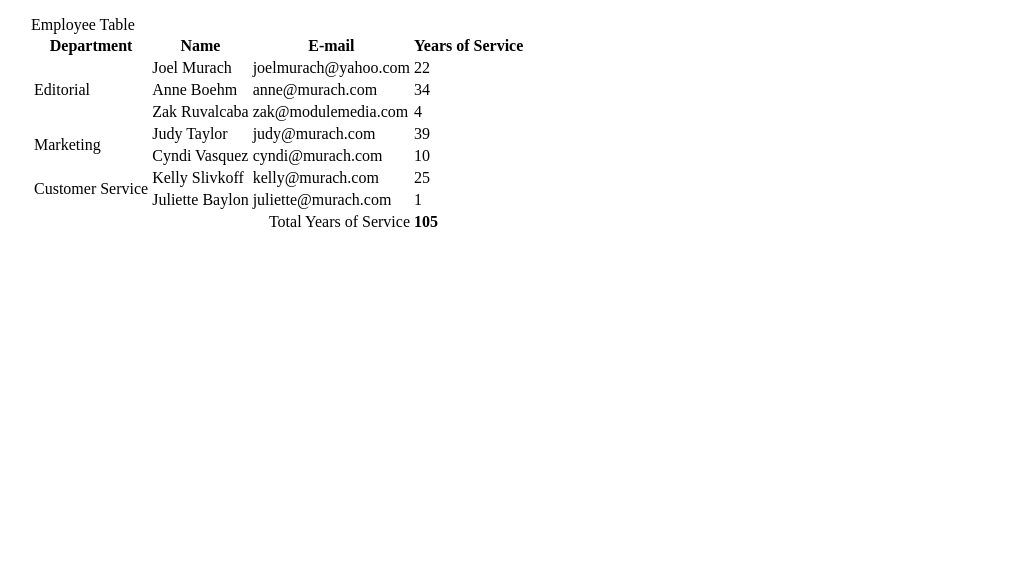
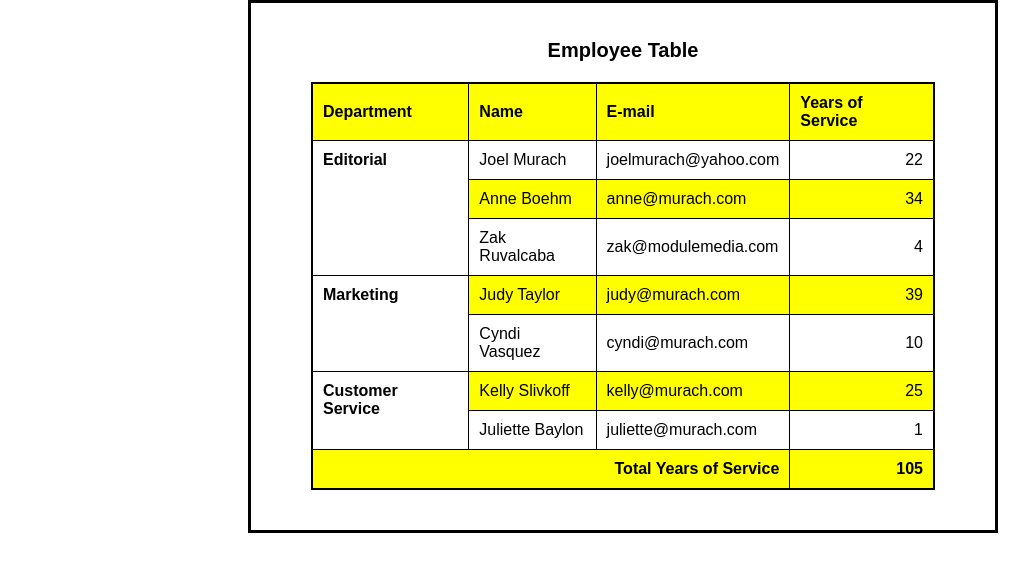
Before and after one commit to FatmaNurKucukkeskin/ceng311InClass, a plain HTML site: page in-classActivity3/kucukkeskin_pehlivanlı.html in a window 1280 px wide. Shown: the whole page, without its empty margins (17-1046 px from the left). Drawn offline with Linux system fonts and the light colour scheme.

Commit message:
Add files via upload

```diff
--- a/in-classActivity3/kucukkeskin_pehlivanlı.html
+++ b/in-classActivity3/kucukkeskin_pehlivanlı.html
@@ -4,7 +4,7 @@
     <title>Employee Table</title>
     <meta charset="UTF-8">
     <meta name="description" content="CENG311 Activity">
-    <link rel="stylesheet" type="text/css" href="Activity3.css">
+    <link rel="stylesheet" type="text/css" href="kucukkeskin_pehlivanli.css">
 </head>
 <body>
     <div class="table-container">
```
